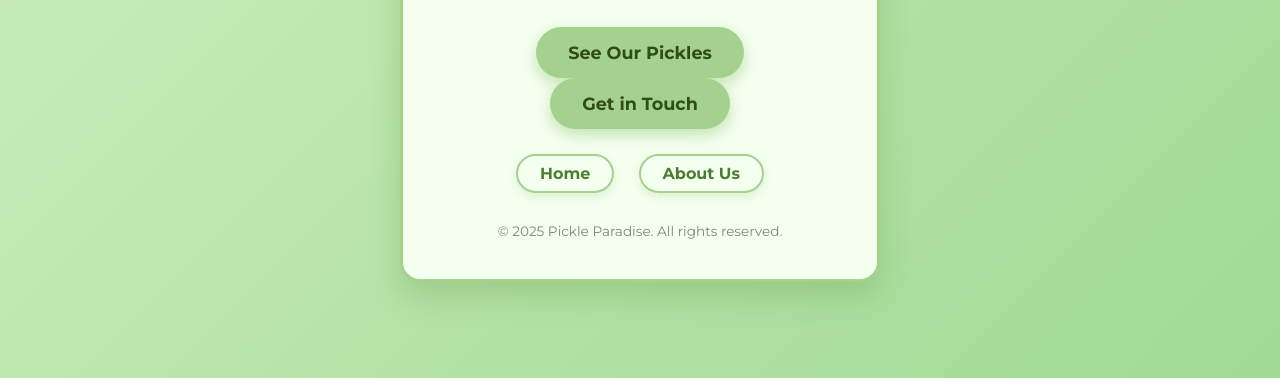
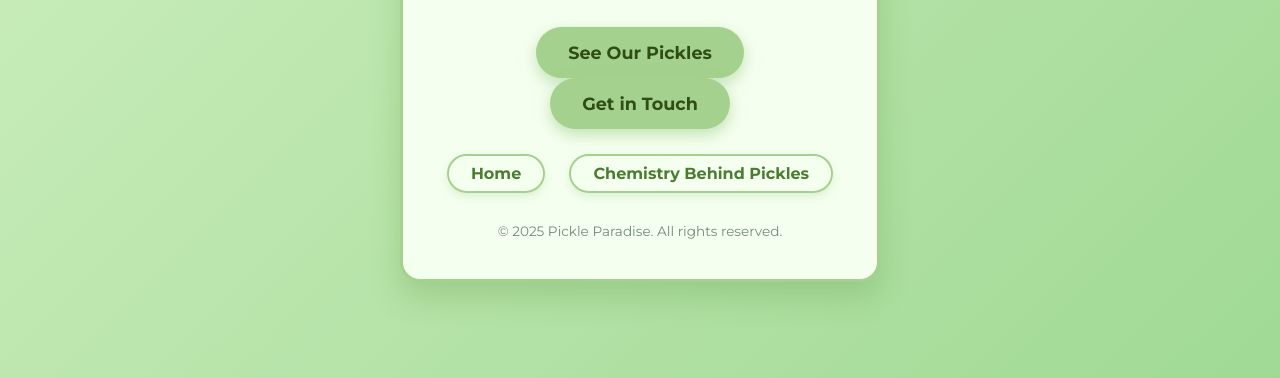
Before and after one commit to alaniees/alaniees.github.io, a plain HTML site: page index.html in a window 1280 px wide. Shown: the part 422-800 px from the top of the page. Drawn offline with Linux system fonts and the light colour scheme.

Commit message:
Update index.html

```diff
--- a/index.html
+++ b/index.html
@@ -111,7 +111,7 @@
 
     <div class="nav-links">
       <a href="index.html">Home</a>
-      <a href="about.html">About Us</a>
+      <a href="info.html">Chemistry Behind Pickles</a>
     </div>
 
     <footer>
```
